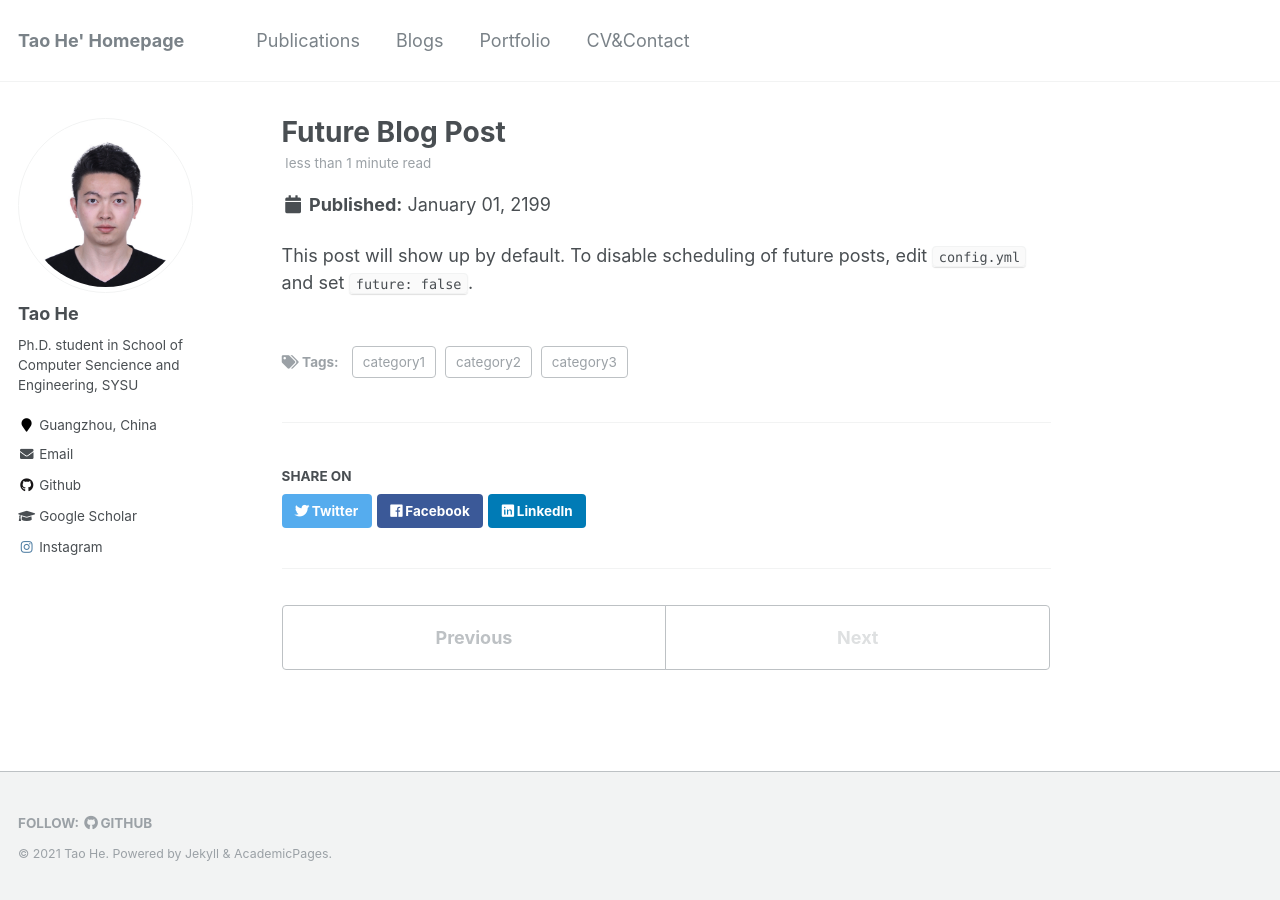
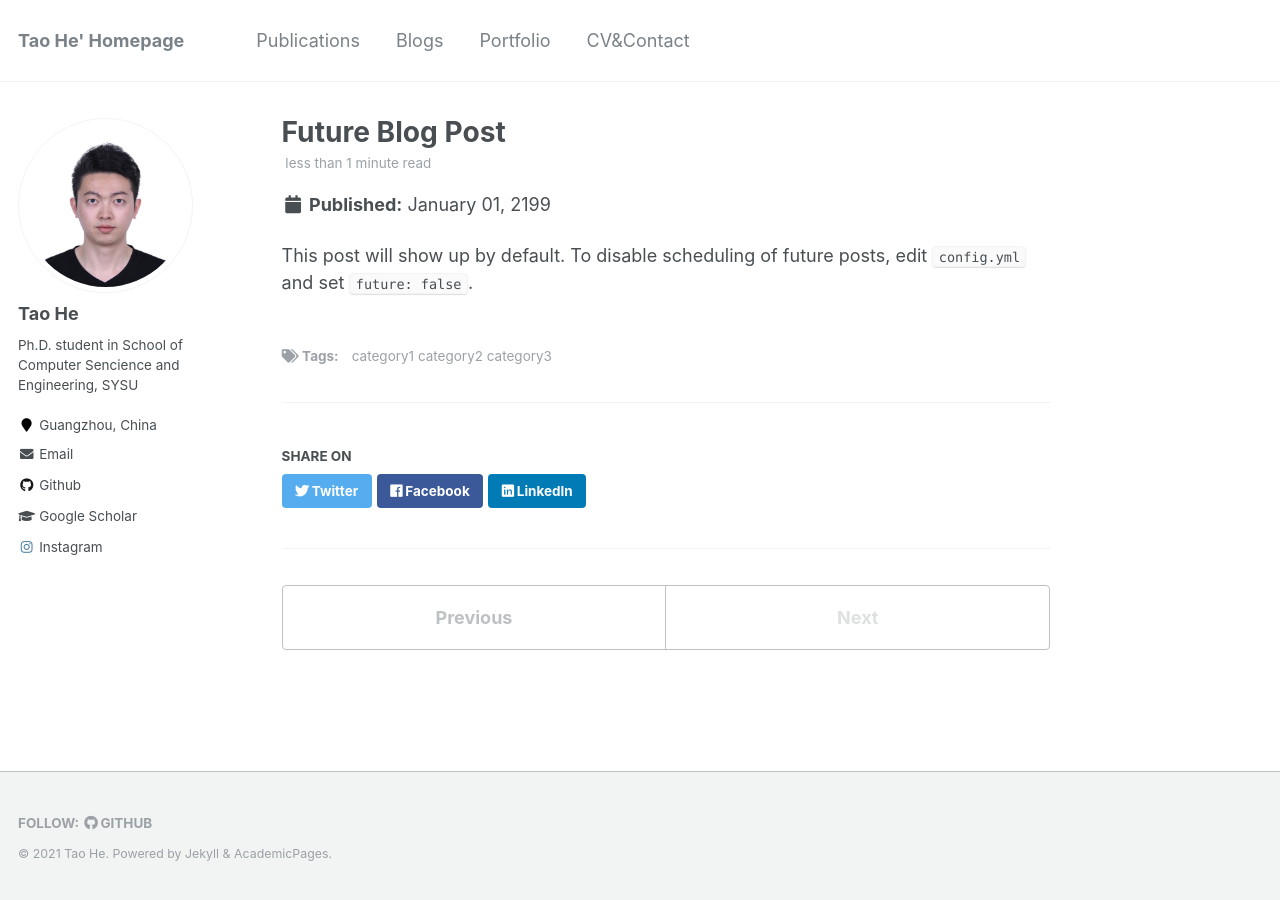
Before and after one commit to onewalnut/onewalnut.github.io, a Jekyll site: the page built from _posts/2199-01-01-future-post.md, in a window 1280 px wide. Built offline with Jekyll 4.4.1, drawn with Linux system fonts in a browser that asks for light colours.

Commit message:
Update tag-list.html

```diff
--- a/_includes/tag-list.html
+++ b/_includes/tag-list.html
@@ -21,7 +21,7 @@
     {% for hash in tag_hashes %}
       {% assign keyValue = hash | split: '#' %}
       {% capture tag_word %}{{ keyValue[1] | strip_newlines }}{% endcapture %}
-      <a href="{{ base_path }}{{ tag_word | slugify | prepend: path_type | prepend: site.tag_archive.path }}" class="page__taxonomy-item" rel="tag">{{ tag_word }}</a>{% unless forloop.last %}<span class="sep">, </span>{% endunless %}
+      <!--<a href="{{ base_path }}{{ tag_word | slugify | prepend: path_type | prepend: site.tag_archive.path }}" class="page__taxonomy-item" rel="tag">{{ tag_word }}</a>-->{{tag_word}}{% unless forloop.last %}<span class="sep">, </span>{% endunless %}
     {% endfor %}
     </span>
   </p>
```
